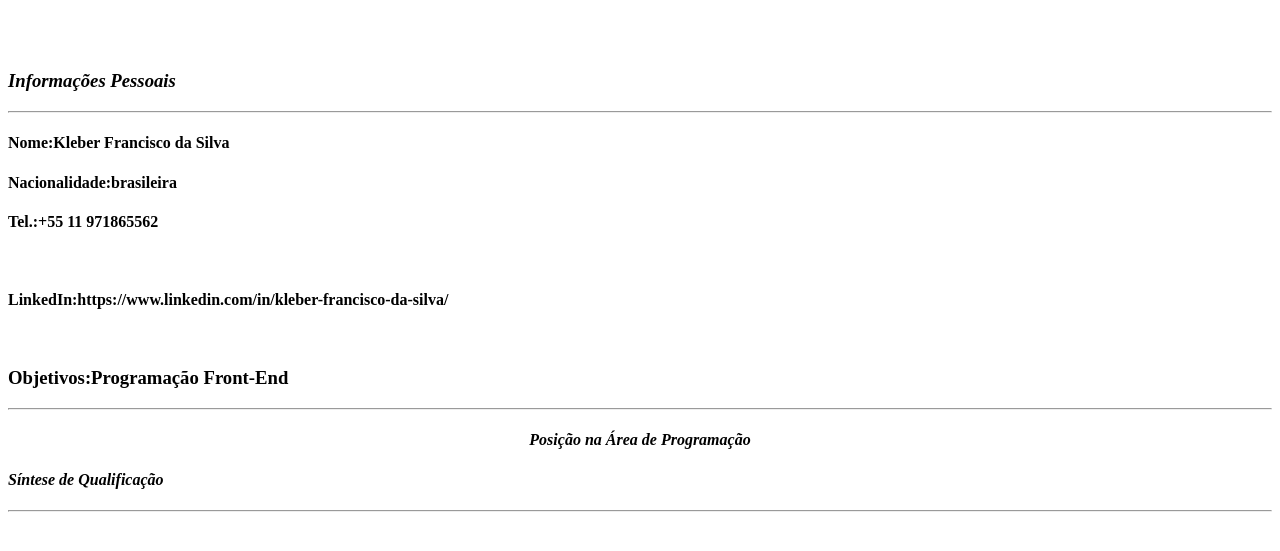
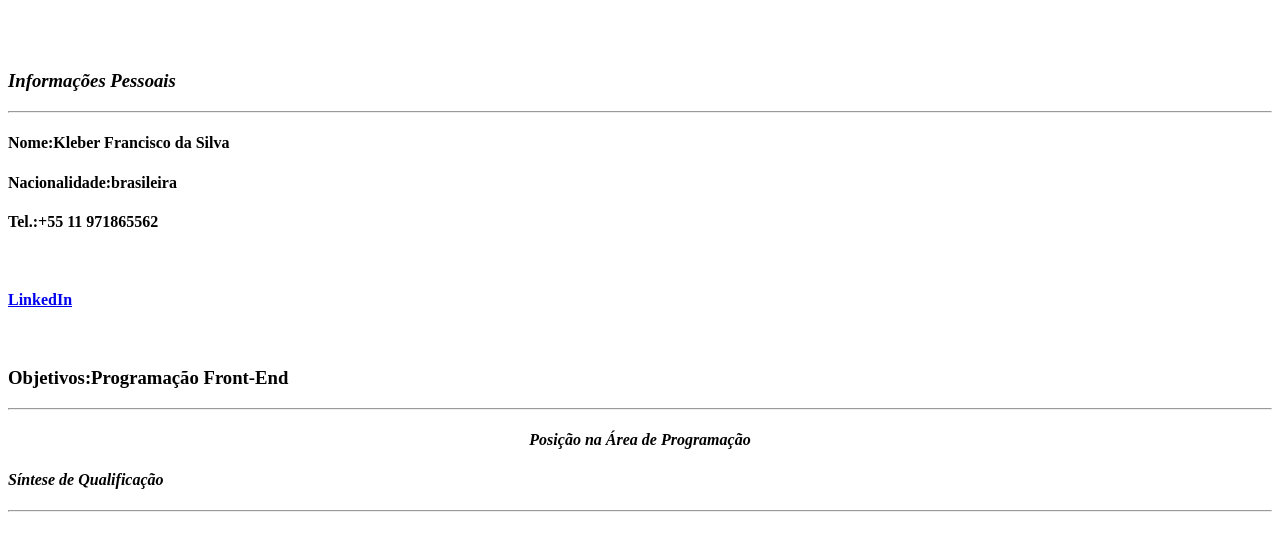
Before and after one commit to kleber16silva/-Avaliacao-frontend, a plain HTML site: page index.html in a window 1280 px wide. Shown: the part 105-656 px from the top of the page. Drawn offline with Linux system fonts and the light colour scheme.

Commit message:
adicinou link

```diff
--- a/index.html
+++ b/index.html
@@ -20,7 +20,7 @@
         <h4>Nacionalidade:brasileira</h4>
         <h4>Tel.:+55 11 971865562</h4>
         <br/>
-        <h4>LinkedIn:https://www.linkedin.com/in/kleber-francisco-da-silva/</h4>
+        <h4> <a href="https://www.linkedin.com/in/kleber-francisco-da-silva/">LinkedIn</a></h4>
         <br/>
         <h3>Objetivos:Programação Front-End</h3>
         <hr/>
@@ -35,6 +35,7 @@
 
 
 
+
     </header>
 
 </body>
```
